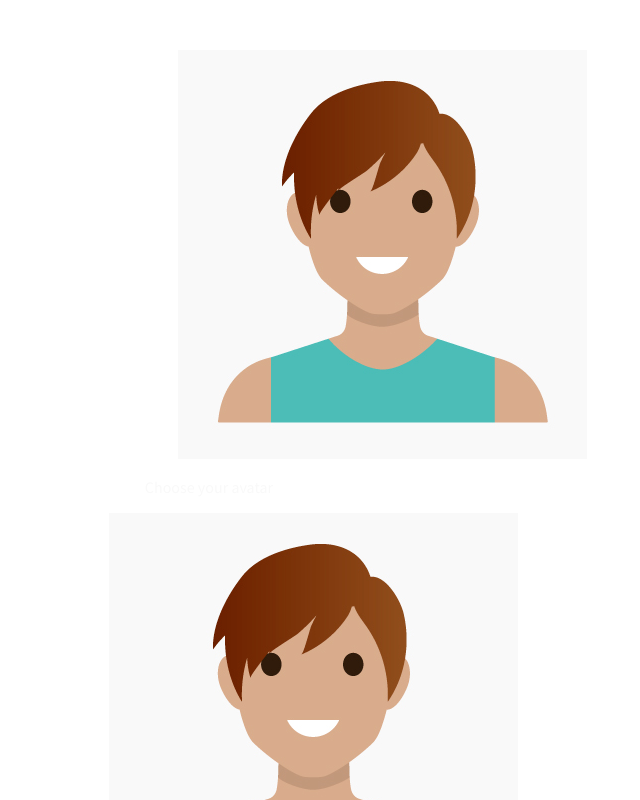
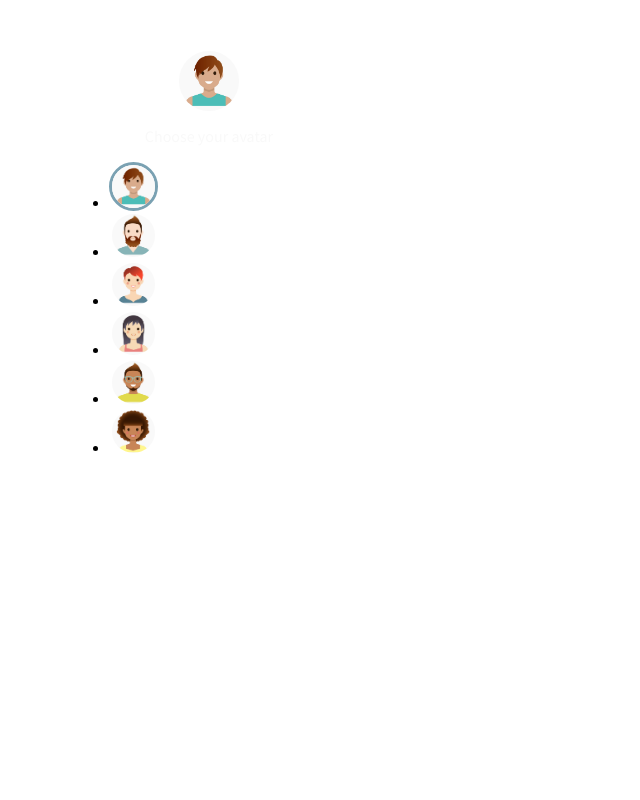
Before and after one commit to himanshupnt/avatar-picker, a React app: page / in a window 1280 px wide. Shown: the top 800 px of the page, without its empty margins (431-1071 px from the left). Built offline with nearby package versions, Linux system fonts and the light colour scheme.

Commit message:
added avatar styles

```diff
--- a/src/components/AvatarPicker/Avatar/Avatar.css
+++ b/src/components/AvatarPicker/Avatar/Avatar.css
@@ -0,0 +1,94 @@
+img,
+.ActiveImgWrapper,
+.ListImgWrapper,
+.SpinningListImgWrapper {
+  border-radius: 50%;
+  background-color: transparent;
+  color: transparent;
+  cursor: pointer;
+}
+
+img,
+.ActiveImgWrapper:hover,
+.ActiveImgWrapper:focus,
+.ListImgWrapper,
+.SpinningListImgWrapper {
+  outline: none;
+}
+
+.Img {
+  max-width: 100%;
+  max-height: 100%;
+}
+
+.ActiveImgWrapper {
+  max-width: 62px;
+  max-height: 62px;
+  border: solid 1px transparent;
+}
+
+.ActiveImgWrapper:hover,
+.ActiveImgWrapper:focus {
+  border: solid 1px rgb(155, 160, 163);
+}
+
+.ActiveImgWrapper::-moz-focus-inner,
+.ListImgWrapper::-moz-focus-inner,
+.SpinningListImgWrapper::moz-focus-inner {
+  border: 0;
+}
+
+.ListImgWrapper,
+.SpinningListImgWrapper {
+  position: relative;
+  max-width: 49px;
+  max-height: 49px;
+  border: solid 3px transparent;
+}
+
+.SpinningListImgWrapper:before {
+  position: absolute;
+  top: -3px;
+  left: -3px;
+  width: 100%;
+  height: 100%;
+  content: "";
+  border-radius: 50%;
+  border-style: solid;
+  border-width: 3px;
+  border-color: white rgb(122, 161, 178) rgb(122, 161, 178) rgb(122, 161, 178);
+  animation: spin 1.5s linear infinite;
+}
+
+@keyframes spin {
+  0% {
+    transform: rotate(0deg);
+  }
+  100% {
+    transform: rotate(360deg);
+  }
+}
+
+.ListImgWrapper:before {
+  content: "";
+  position: absolute;
+  top: -3px;
+  left: -3px;
+  width: 100%;
+  height: 100%;
+  border: solid 3px rgba(155, 160, 163, 0);
+  border-radius: 50%;
+}
+
+.ListImgWrapper:hover:before,
+.ListImgWrapper:focus:before {
+  box-sizing: border-box;
+  background-color: rgba(122, 161, 178, 0.2);
+  border: solid 3px rgba(155, 160, 163, 1);
+  width: 49px;
+  height: 49px;
+}
+
+.HighlightedListImgWrapper {
+  border: solid 3px rgb(122, 161, 178) !important;
+}
```
